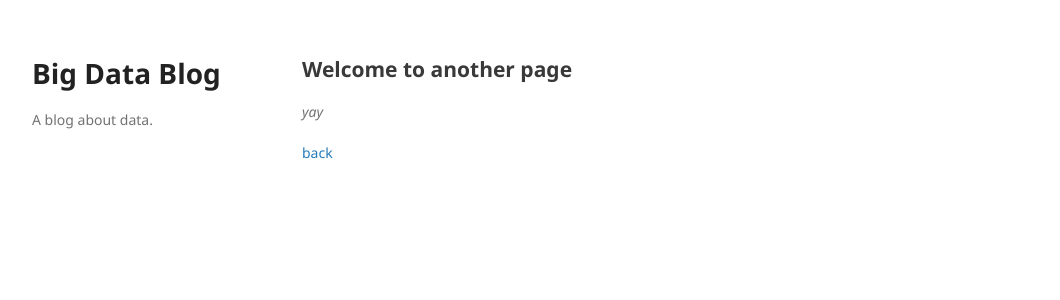
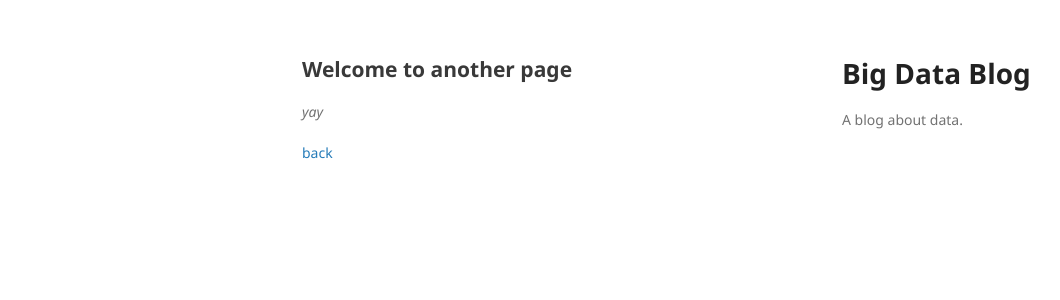
Before and after one commit to benquachtran/bigdatablog, a Jekyll site: the page built from another-page.md, in a window 1280 px wide. Shown: the top 300 px of the page, without its empty margins (68-1128 px from the left). Built offline with Jekyll 4.4.1, drawn with Linux system fonts in a browser that asks for light colours; our own code applies the rules of GitHub Pages for plain Markdown files.

Commit message:
Update jekyll-theme-minimal.scss

```diff
--- a/_sass/jekyll-theme-minimal.scss
+++ b/_sass/jekyll-theme-minimal.scss
@@ -109,7 +109,7 @@ header {
   width:270px;
   float:left;
   position:fixed;
-  left:100px;
+  right:100px;
   -webkit-font-smoothing:subpixel-antialiased;
 }
 
```
